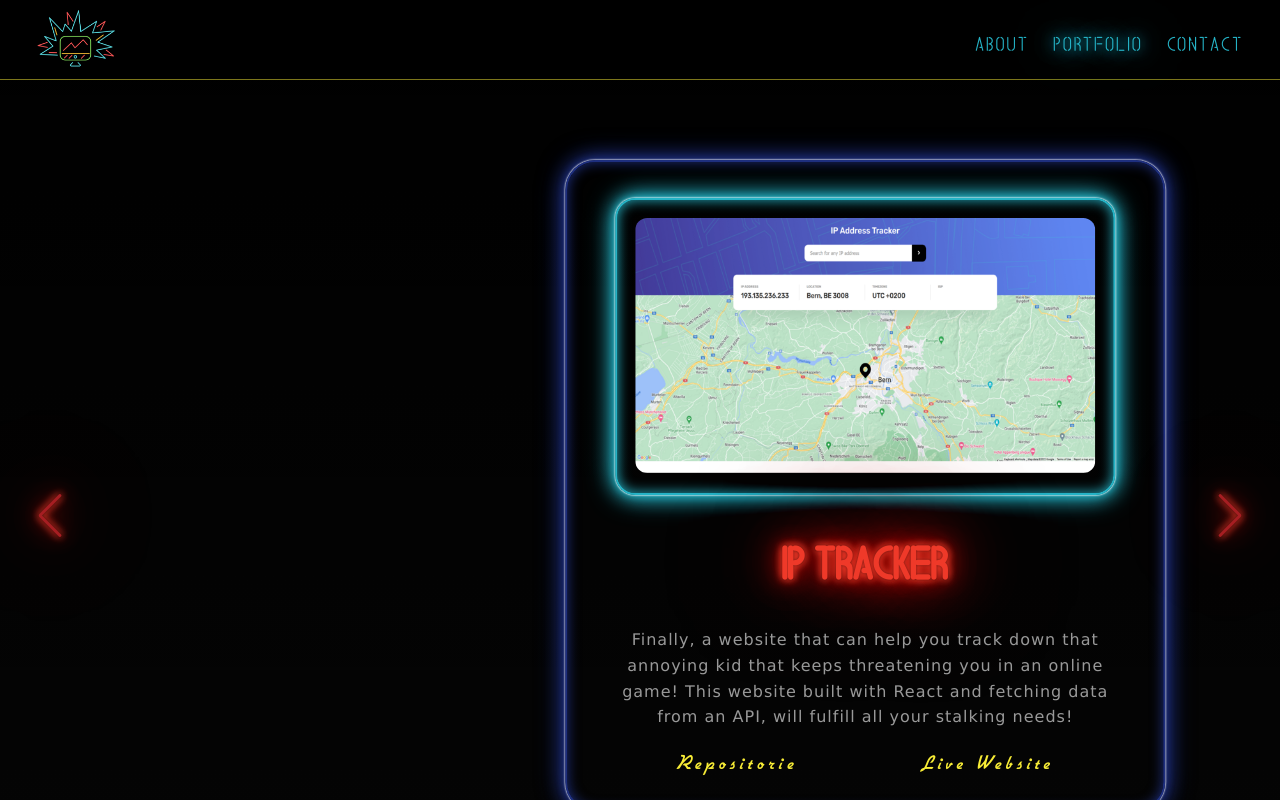
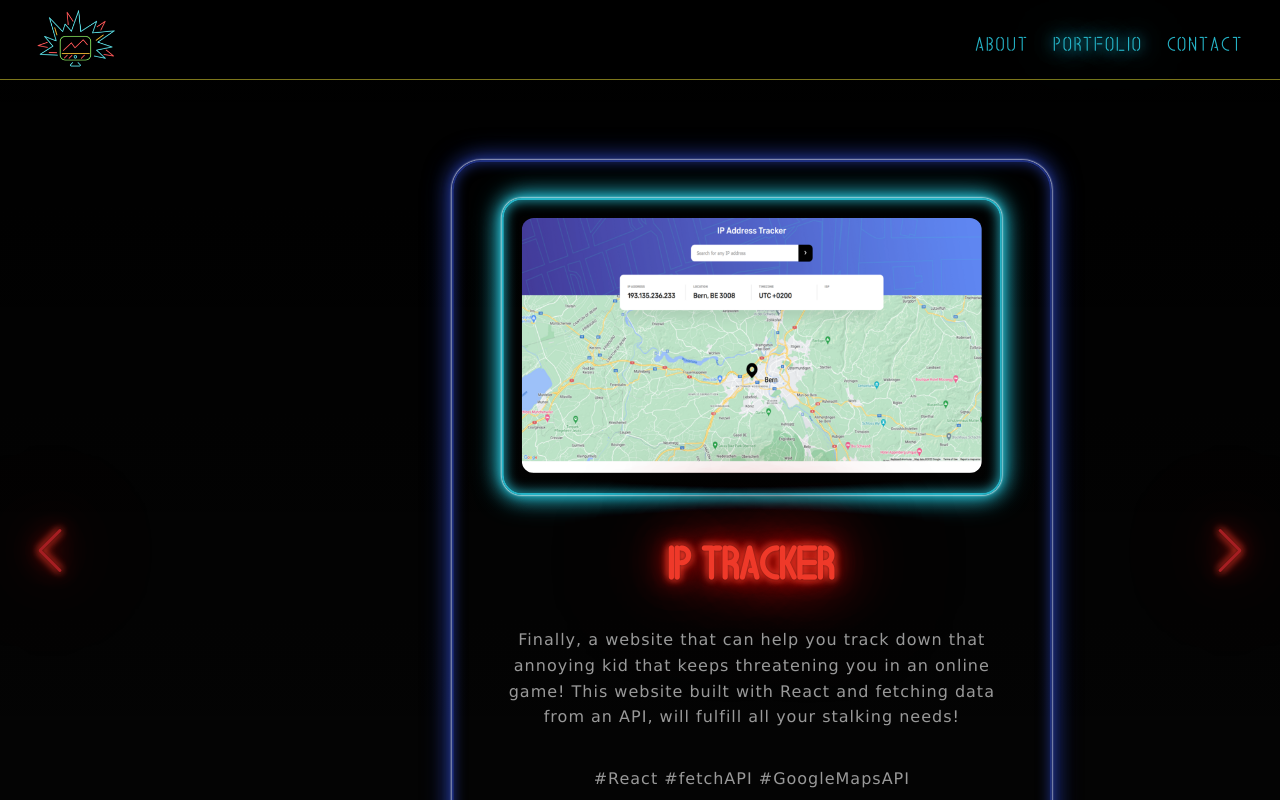
Before and after one commit to DonUggioni/my-portfolio, a React (Create React App) app: page /portfolio in a window 1280 px wide. Shown: the top 800 px of the page. Built offline with nearby package versions, Linux system fonts and the light colour scheme.

Commit message:
Updated data, included keywords in description

```diff
--- a/src/components/project-card/ProjectCard.js
+++ b/src/components/project-card/ProjectCard.js
@@ -17,6 +17,7 @@ function ProjectCard(props) {
         <div className={classes['projectCard_description-container']}>
           <h3 className={classes.projectCard_heading}>{props.title}</h3>
           <p className={classes.projectCard_description}>{props.description}</p>
+          <p className={classes.projectCard_keywords}>{props.keyWords}</p>
         </div>
         <div className={classes.buttons_container}>
           <Button className="button_small-font">
--- a/src/components/project-card/ProjectCard.module.scss
+++ b/src/components/project-card/ProjectCard.module.scss
@@ -77,7 +77,20 @@
     text-align: center;
     line-height: 1.6;
     letter-spacing: 0.1rem;
-    margin-bottom: 2.4rem;
+
+    @media screen and (max-width: 554px) {
+      font-size: variables.$text-m;
+    }
+  }
+
+  &_keywords {
+    font-size: 1.6rem;
+    color: variables.$grey-900;
+    font-family: 'Lucida Sans', 'Lucida Sans Regular', 'Lucida Grande';
+    text-align: center;
+    line-height: 1.6;
+    letter-spacing: 0.1rem;
+    margin-bottom: 3.2rem;
 
     @media screen and (max-width: 554px) {
       font-size: variables.$text-m;
--- a/src/data/Data.js
+++ b/src/data/Data.js
@@ -15,6 +15,7 @@ export const Data = [
       'Have you always wondered about the planets in our solar system? Have you always wondered what is the average temperature of Uranus? Wonder no more! This website, built with React and animated with Framer Motion got you covered!',
     githubLink: 'https://github.com/DonUggioni/planet-facts',
     liveWebsite: 'https://planet-facts-by-renan.netlify.app',
+    keyWords: '#React #React-Router #Framer-Motion',
   },
   {
     image: ipTrackerImg,
@@ -23,6 +24,7 @@ export const Data = [
       'Finally, a website that can help you track down that annoying kid that keeps threatening you in an online game! This website built with React and fetching data from an API, will fulfill all your stalking needs! ',
     githubLink: 'https://github.com/DonUggioni/ip-tracker',
     liveWebsite: 'https://ip-tracker-project.netlify.app',
+    keyWords: '#React #fetchAPI #GoogleMapsAPI',
   },
   {
     image: clockAppImg,
@@ -31,6 +33,7 @@ export const Data = [
       'Need to know the time but all you have is a mobile phone with access to the internet? This beautiful web app built with React will solve that problem. Not only it will tell you what time it is, but it will also tell you where you are, in case you are lost.',
     githubLink: 'https://github.com/DonUggioni/clock-app',
     liveWebsite: 'https://clock-app-by-renan-tiscoski.netlify.app',
+    keyWords: '#React #Geolocation',
   },
   {
     image: passwordGeneratorImg,
@@ -39,6 +42,7 @@ export const Data = [
       'Long gone are the days that your password was "password". With this amazing and simple to use app, built entirely with HTML5, SASS and vanilla JavaScript, you can create a safe password that only your browser will remember!',
     githubLink: 'https://github.com/DonUggioni/password-generator',
     liveWebsite: 'https://password-generator-by-renan.netlify.app',
+    keyWords: '#JavaScript #SASS',
   },
   {
     image: pigGameImg,
@@ -47,6 +51,7 @@ export const Data = [
       'Need to settle who will do the dishes after dinner? Do not worry, I got you! Get down and dirty with this Custom Pig Game. Originally a course project to which I have added a couple of new features such a modal window with all the rules and a best out of 5 rounds. Built with HTML5, CSS3 and vanilla JavaScript.',
     githubLink: 'https://github.com/DonUggioni/pig-game-custom',
     liveWebsite: 'https://custom-pig-game.netlify.app',
+    keyWords: '#JavaScript #SASS #DOM Manipulation',
   },
   {
     image: tipCalculatorImg,
@@ -55,6 +60,7 @@ export const Data = [
       'The check comes in, they ask you to do the math and split the bill.. but nobody knows you suck at math! Good thing you have this great app ready at your fingertips! Built entirely with HTML5, CSS3 and vanilla JavaScript, it will solve all your restaurant bill splitting problems!',
     githubLink: 'https://github.com/DonUggioni/tip-calculator-app-main',
     liveWebsite: 'https://tip-calculator-by-renan.netlify.app',
+    keyWords: '#JavaScript #CSS3',
   },
   {
     image: userSearchImg,
@@ -63,6 +69,7 @@ export const Data = [
       'Spend countless hours typing in random characters and user names and searching for your own profile with this amazing Github User Search APP, built with HTML5, CSS3 and vanilla Javascript, comes with a light/dark theme toggle, so that white background will not burn your eyes!',
     githubLink: 'https://github.com/DonUggioni/github-user-search-app',
     liveWebsite: 'https://github-user-search-by-renan.netlify.app',
+    keyWords: '#JavaScript #CSS3 #fetchAPI',
   },
   {
     image: adviceGeneratorImg,
@@ -71,5 +78,6 @@ export const Data = [
       'In need of some philosophical random quote from the internet to start your day? This app is for you! Simply press the button and get inspired! Built with HTML5, CSS3 and vanilla JavaScript, this app will fulfill all your self-validation needs.',
     githubLink: 'https://github.com/DonUggioni/advice-generator-app-main',
     liveWebsite: 'https://random-advice-generator-by-renan.netlify.app',
+    keyWords: '#JavaScript #CSS3 #fetchAPI',
   },
 ];
--- a/src/pages/portfolio/Portfolio.js
+++ b/src/pages/portfolio/Portfolio.js
@@ -45,6 +45,7 @@ function Portfolio() {
                 description={item.description}
                 repoLink={item.githubLink}
                 liveLink={item.liveWebsite}
+                keyWords={item.keyWords}
               />
             </SwiperSlide>
           );
```
